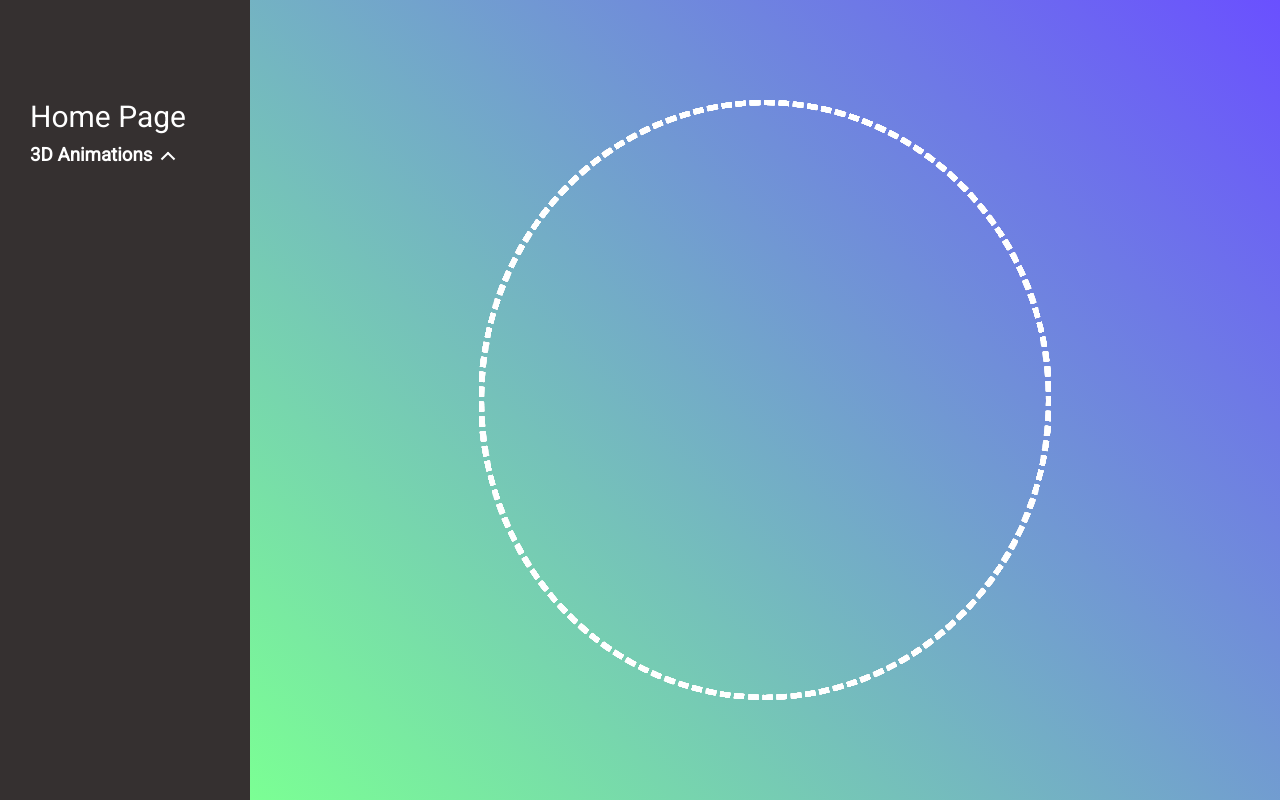
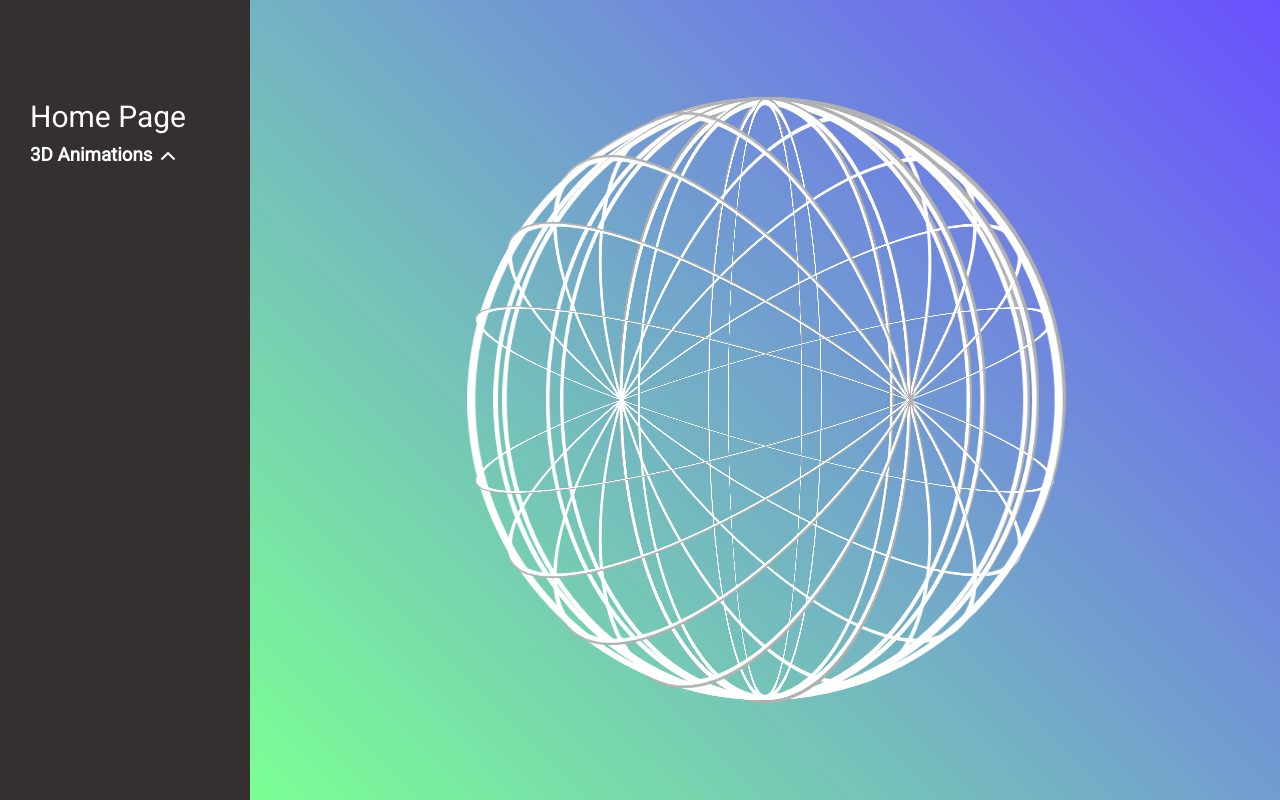
Before and after one commit to centek134/animations, a React (Create React App) app: page /3d-animations/sphere in a window 1280 px wide. Built offline with nearby package versions, Linux system fonts and the light colour scheme; a web font is replaced by a local one.

Commit message:
css changes added box shadow, rotated few circles in x axis

```diff
--- a/src/assets/scss/containers/3d_animations/Sphere/Sphere.css
+++ b/src/assets/scss/containers/3d_animations/Sphere/Sphere.css
@@ -13,51 +13,83 @@
   height: 600px;
   transform-style: preserve-3d;
   background-color: transparent;
-  -webkit-animation: rotate ease-in 20s infinite;
-          animation: rotate ease-in 20s infinite;
+  -webkit-animation: rotate ease-in-out 20s infinite;
+          animation: rotate ease-in-out 20s infinite;
 }
 .wrapper_sphere .sphere .circle {
+  transform-style: preserve-3d;
   position: absolute;
   top: 0;
   left: 0;
   width: 100%;
   height: 100%;
-  border: 5px #fff dashed;
+  border: 5px #fff solid;
   border-radius: 50%;
+  box-shadow: -3px -3px rgb(177, 177, 177);
 }
-.wrapper_sphere .sphere .circle.c_2 {
+.wrapper_sphere .sphere .circle.y_1 {
   transform: rotateY(18deg);
 }
-.wrapper_sphere .sphere .circle.c_3 {
+.wrapper_sphere .sphere .circle.y_2 {
   transform: rotateY(36deg);
 }
-.wrapper_sphere .sphere .circle.c_4 {
+.wrapper_sphere .sphere .circle.y_3 {
   transform: rotateY(54deg);
 }
-.wrapper_sphere .sphere .circle.c_5 {
+.wrapper_sphere .sphere .circle.y_4 {
   transform: rotateY(72deg);
 }
-.wrapper_sphere .sphere .circle.c_6 {
+.wrapper_sphere .sphere .circle.y_5 {
   transform: rotateY(90deg);
 }
-.wrapper_sphere .sphere .circle.c_7 {
+.wrapper_sphere .sphere .circle.y_6 {
   transform: rotateY(108deg);
 }
-.wrapper_sphere .sphere .circle.c_8 {
+.wrapper_sphere .sphere .circle.y_7 {
   transform: rotateY(126deg);
 }
-.wrapper_sphere .sphere .circle.c_9 {
+.wrapper_sphere .sphere .circle.y_8 {
   transform: rotateY(144deg);
 }
-.wrapper_sphere .sphere .circle.c_9 {
+.wrapper_sphere .sphere .circle.y_9 {
   transform: rotateY(162deg);
 }
-.wrapper_sphere .sphere .circle.c_10 {
+.wrapper_sphere .sphere .circle.y_10 {
   transform: rotateY(180deg);
+}
+.wrapper_sphere .sphere .circle.x_1 {
+  transform: rotateX(18deg);
+}
+.wrapper_sphere .sphere .circle.x_2 {
+  transform: rotateX(36deg);
+}
+.wrapper_sphere .sphere .circle.x_3 {
+  transform: rotateX(54deg);
+}
+.wrapper_sphere .sphere .circle.x_4 {
+  transform: rotateX(72deg);
+}
+.wrapper_sphere .sphere .circle.x_5 {
+  transform: rotateX(90deg);
+}
+.wrapper_sphere .sphere .circle.x_6 {
+  transform: rotateX(108deg);
+}
+.wrapper_sphere .sphere .circle.x_7 {
+  transform: rotateX(126deg);
+}
+.wrapper_sphere .sphere .circle.x_8 {
+  transform: rotateX(144deg);
+}
+.wrapper_sphere .sphere .circle.x_9 {
+  transform: rotateX(162deg);
+}
+.wrapper_sphere .sphere .circle.x_10 {
+  transform: rotateX(180deg);
 }
 @-webkit-keyframes rotate {
   0% {
-    transform: rotateY(-120deg);
+    transform: rotateZ(0deg);
   }
   100% {
     transform: rotateY(360deg);
@@ -65,7 +97,7 @@
 }
 @keyframes rotate {
   0% {
-    transform: rotateY(-120deg);
+    transform: rotateZ(0deg);
   }
   100% {
     transform: rotateY(360deg);
--- a/src/assets/scss/containers/3d_animations/Sphere/Sphere.scss
+++ b/src/assets/scss/containers/3d_animations/Sphere/Sphere.scss
@@ -1,3 +1,7 @@
+$sphere_width:600px;
+$sphere_height:600px;
+$degrees: 18deg, 36deg, 54deg, 72deg, 90deg, 108deg, 126deg, 144deg, 162deg, 180deg;
+
 .wrapper_sphere{
     width: 100%;
     min-height: 100vh;
@@ -12,50 +16,34 @@
         height: 600px;
         transform-style: preserve-3d;
         background-color: transparent;
-        animation: rotate ease-in 20s infinite;
+        animation: rotate ease-in-out 20s infinite;
         .circle{
+            transform-style: preserve-3d;
             position: absolute;
             top: 0;
             left: 0;
             width: 100%;
             height: 100%;
-            border: 5px #fff dashed;
+            border: 5px #fff solid;
             border-radius: 50%;
+            box-shadow: -3px -3px rgb(177, 177, 177);
         }
-        .circle.c_2{
-            transform: rotateY(18deg);
+        @each $deg in $degrees {
+            $index: index($degrees,$deg);
+            .circle.y_#{$index}{
+                transform: rotateY($deg);
+            }
         }
-        .circle.c_3{
-            transform: rotateY(36deg);
-        }
-        .circle.c_4{
-            transform: rotateY(54deg);
-        }
-        .circle.c_5{
-            transform: rotateY(72deg);
-        }
-        .circle.c_6{
-            transform: rotateY(90deg);
-        }
-        .circle.c_7{
-            transform: rotateY(108deg);
-        }
-        .circle.c_8{
-            transform: rotateY(126deg);
-        }
-        .circle.c_9{
-            transform: rotateY(144deg);
-        }
-        .circle.c_9{
-            transform: rotateY(162deg);
-        }
-        .circle.c_10{
-            transform: rotateY(180deg);
+        @each $deg in $degrees {
+            $index: index($degrees,$deg);
+            .circle.x_#{$index}{
+                transform: rotateX($deg);
+            }
         }
     }
     @keyframes rotate {
         0%{
-            transform: rotateY(-120deg);
+            transform: rotateZ(0deg);
         }
         100%{
             transform: rotateY(360deg);
```
Also changed, not shown: 1 other file (tests, documents, lock files or other folders).
